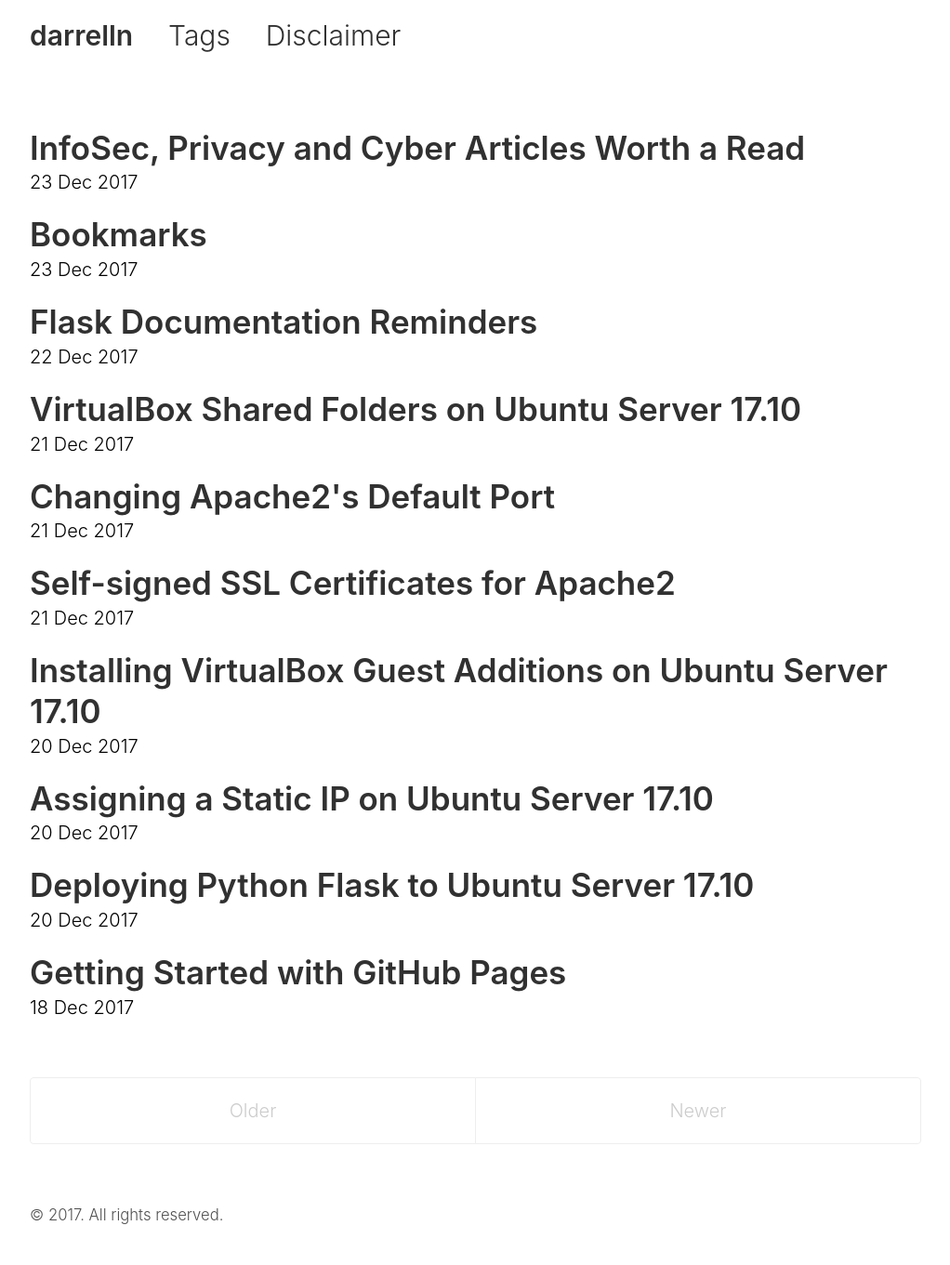
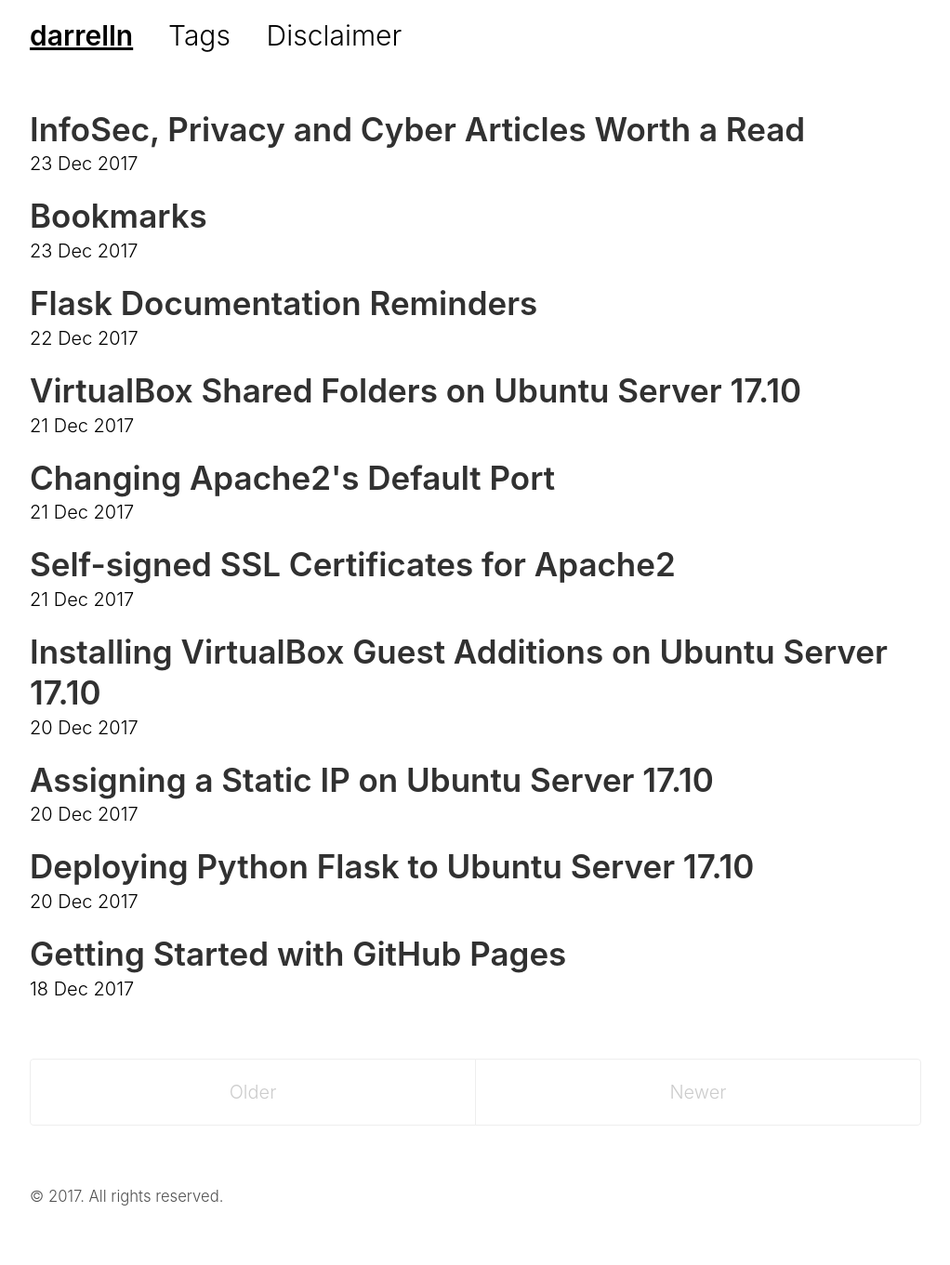
Before and after one commit to darrelln/darrelln.github.io, a Jekyll site: the page built from index.html, in a window 1280 px wide. Shown: the whole page at 93% size, without its empty margins (128-1150 px from the left). Built offline with Jekyll 4.4.1, drawn with Linux system fonts in a browser that asks for light colours; nearby versions of some CDN libraries; the list of posts is cut into pages by our own code.

Commit message:
Adding underlines to titles.

```diff
--- a/_layouts/default.html
+++ b/_layouts/default.html
@@ -8,10 +8,12 @@
     <div class="container content">
       <header class="masthead">
         <h2 class="masthead-title">
-          <a href="{{ site.baseurl }}/" title="Home">{{ site.title }}</a>
+          <a id="Home" href="{{ site.baseurl }}/" title="Home">{{ site.title }}</a>
           {% for page in site.pages_list %}
           &nbsp;&nbsp;&nbsp;
-          <span><a href="{{ page[1] }}">{{ page[0] }}</a></span>
+          <span>
+            <a id="{{ page[0] }}" href="{{ page[1] }}">{{ page[0] }}</a>
+          </span>
           {% endfor %}
         </h2>
       </header>
@@ -41,6 +43,20 @@
       });
     </script>
 
+    <script>
+      $(document).ready(function(){
+        if ("{{ page.title }}" == "Tags") {
+          $("#Tags").css("text-decoration", "underline");
+        }
+        else if ("{{ page.title }}" == "Disclaimer") {
+          $("#Disclaimer").css("text-decoration", "underline");
+        }
+        else {
+          $("#Home").css("text-decoration", "underline");
+        }
+      });
+    </script>
+
     {% if site.analytics_id %}
     <script>
       (function(i,s,o,g,r,a,m){i['GoogleAnalyticsObject']=r;i[r]=i[r]||function(){
--- a/_sass/_base.scss
+++ b/_sass/_base.scss
@@ -48,6 +48,14 @@
   }
 }
 
+.no-text-decoration a {
+    // `:focus` is linked to `:hover` for basic accessibility
+    &:hover,
+    &:focus {
+      text-decoration: none;
+    }
+}
+
 img {
   display: block;
   max-width: 100%;
--- a/_sass/_masthead.scss
+++ b/_sass/_masthead.scss
@@ -3,17 +3,19 @@
 // Super small header above the content for site name and short description.
 
 .masthead {
-  padding-top:    1rem;
+  padding-top: 1rem;
   padding-bottom: 1rem;
-  margin-bottom: 3rem;
+  margin-bottom: 2rem;
 }
 
 .masthead-title {
   margin-top: 0;
   margin-bottom: 0;
-  color: $gray-5;
+  color: $text-color;
+  display: inline-block;
 
   a {
+    text-decoration: none;
     color: inherit;
   }
 
@@ -27,3 +29,17 @@
     font-weight: $weight-light;
   }
 }
+
+.masthead-item {
+  margin-left: 1rem;
+  color: $text-color;
+  display: inline-block;
+
+  a {
+    font-size: 1.5em;
+  }
+}
+
+.underline {
+  text-decoration: underline;
+}
--- a/_sass/_tags.scss
+++ b/_sass/_tags.scss
@@ -7,7 +7,7 @@
 
 .tag-post-title {
   font-size: 1.5em;
-  font-weight: $weight-heavy;
+  font-weight: $weight-normal;
 }
 
 .tag-post-date {
```
Lines whose indentation alone changed are shown as unchanged.
